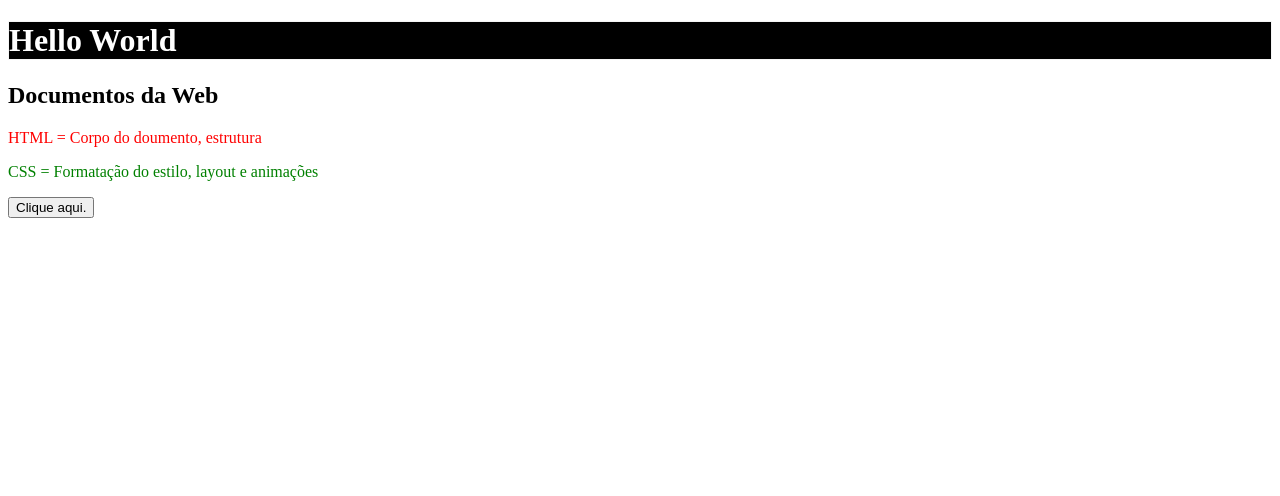
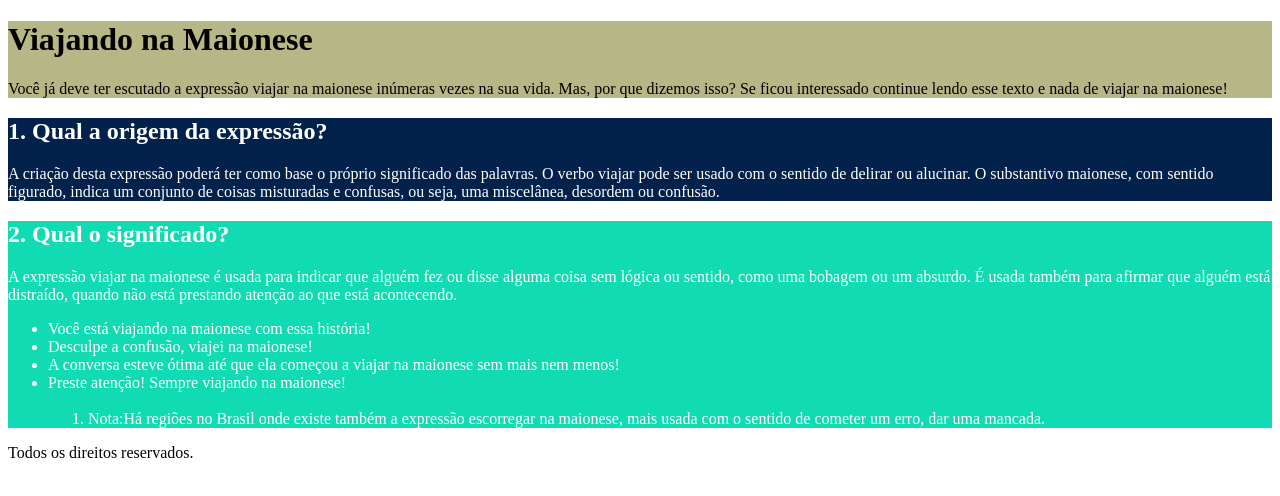
Before and after one commit to felippemagarao/desenvolvimento-web_2023.1, a plain HTML site: page index.html in a window 1280 px wide. Drawn offline with Linux system fonts and the light colour scheme.

Commit message:
Add files via upload

```diff
--- a/index.html
+++ b/index.html
@@ -2,28 +2,53 @@
 <html>
 <head>
   <meta charset="UTF-8">
-  <title>Meu primeiro HTML inline</title>
+  <title>Viajando na maionese!</title>
   <link rel="stylesheet" href="style.css">
   <style>
-  h1 {
-    color:white;
-    background:black;
-    border: 1px solid whitesmoke;
-    }
+
   </style>
 </head>
 <body>
-  <h1> Hello World</h1>
-  <h2>Documentos da Web</h2>
-  <p> HTML = Corpo do doumento, estrutura</p>
-  <p2> CSS = Formatação do estilo, layout e animações</p2>
-  <P>
-    <script>
-      function teste (){
-        document.write("Obrigado");
-      }
-    </script>
-    <button onclick="teste()" > Clique aqui.</button>
-  </P>
-  </body>
+  <div id="cabecalho">
+    <div class="sessao_bege">
+      <h1>Viajando na Maionese</h1>
+      <p>
+        Você já deve ter escutado a expressão viajar na maionese inúmeras vezes na sua vida.
+        Mas, por que dizemos isso? Se ficou interessado continue lendo esse texto e nada de viajar na maionese!
+      </p>
+    </div>
+  </div>
+  <div id="corpo">
+    <div class="sessao_azul">
+      <h2>1. Qual a origem da expressão?</h2>
+      <p>
+        A criação desta expressão poderá ter como base o próprio significado das palavras.
+        O verbo viajar pode ser usado com o sentido de delirar ou alucinar.
+        O substantivo maionese, com sentido figurado, indica um conjunto de coisas misturadas e confusas,
+        ou seja, uma miscelânea, desordem ou confusão.
+      </p>
+    </div>
+    <div class="sessao_verde">
+      <h2>2. Qual o significado?</h2>
+      <p>
+        A expressão viajar na maionese é usada para indicar que alguém fez ou disse alguma coisa sem lógica ou sentido,
+        como uma bobagem ou um absurdo.
+        É usada também para afirmar que alguém está distraído, quando não está prestando atenção ao que está acontecendo.
+      <ul>
+        <li>Você está viajando na maionese com essa história!</li>
+        <li>Desculpe a confusão, viajei na maionese!</li>
+        <li>A conversa esteve ótima até que ela começou a viajar na maionese sem mais nem menos!</li>
+        <li>Preste atenção! Sempre viajando na maionese!</li>
+          <ol>
+            <br><li>Nota:Há regiões no Brasil onde existe também a expressão escorregar na maionese,
+              mais usada com o sentido de cometer um erro, dar uma mancada.</li>
+          </ol>
+      </ul>
+        </p>
+    </div>
+  </div>
+  <div class="rodape">
+    <p>Todos os direitos reservados.</p>
+  </div>
+</body>
 </html>
--- a/style.css
+++ b/style.css
@@ -1,8 +1,14 @@
-p {
-  color: red;
+.sessao_bege {
+  background-color: rgb(182, 182, 135);
+  color: black;
 
 }
+.sessao_azul {
+  background-color: rgb(3, 34, 75);
+  color: white;
+}
 
-p2{
-  color: green;
+.sessao_verde {
+  background-color:rgb(17, 219, 179);
+  color: white;
 }
```
